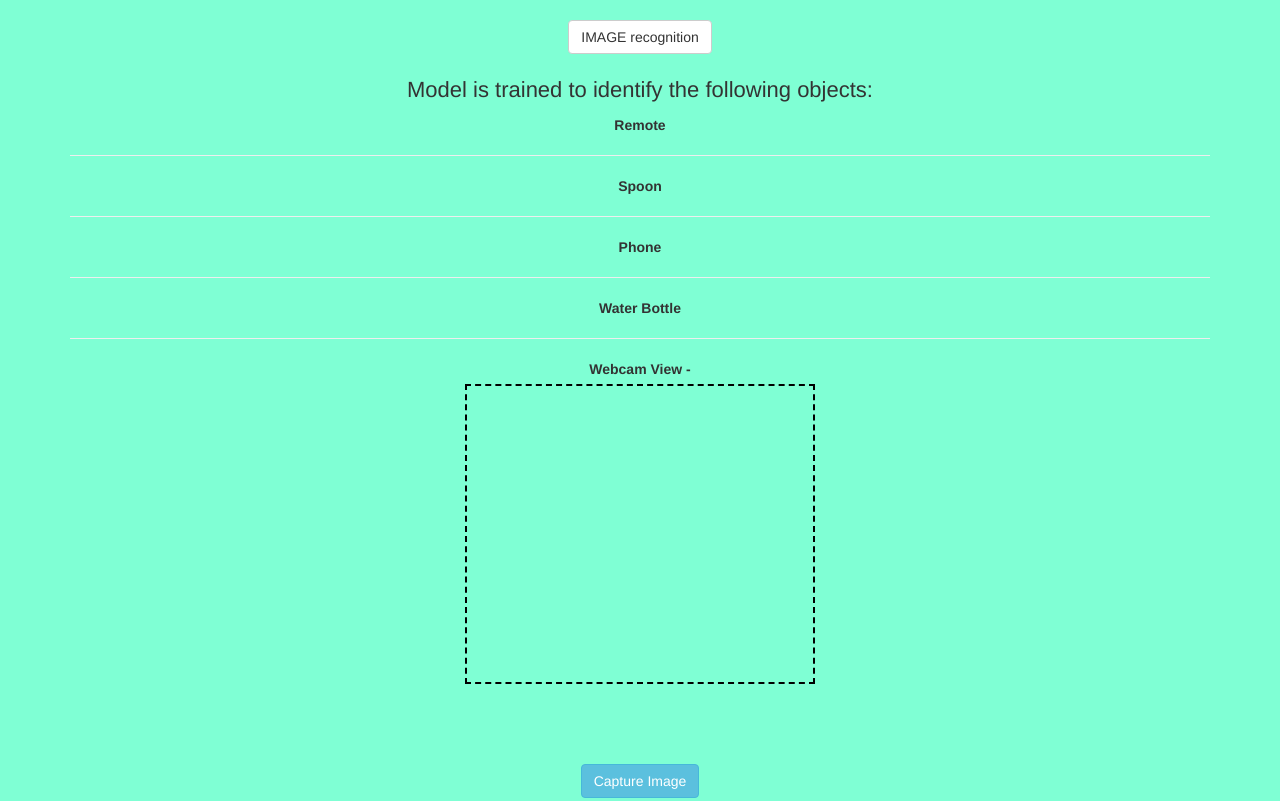
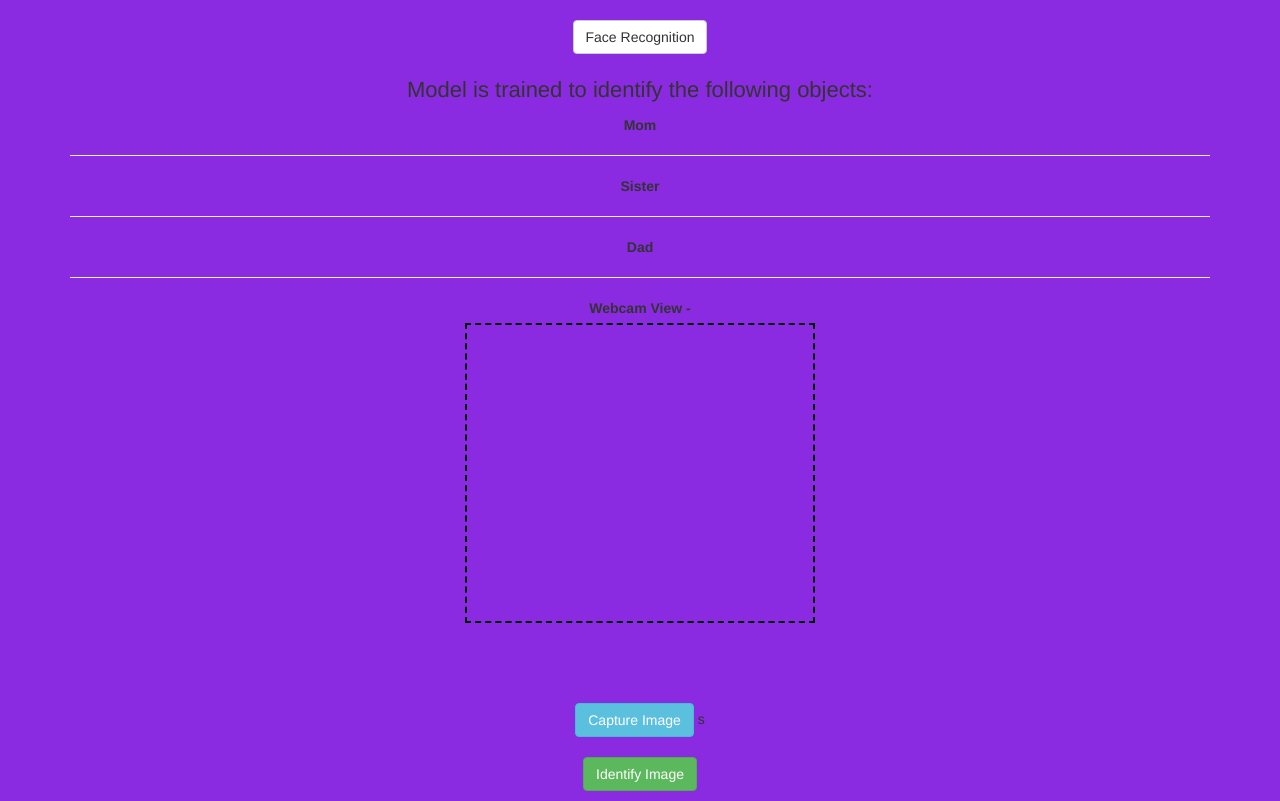
Before and after one commit to swagatika1224/Face-Recognition-App, a plain HTML site: page index.html in a window 1280 px wide. Shown: the top 801 px of the page. Drawn offline with nearby package versions, Linux system fonts and the light colour scheme; a script that the page names is missing.

Commit message:
Add files via upload

```diff
--- a/index.html
+++ b/index.html
@@ -1,7 +1,7 @@
 
 <html>
     <head>
-    <title>Image recognition</title>
+      <title>Face Recognition Web App</title>
       <meta name="viewport" content="width=device-width, initial-scale=1.0">
       <link rel="stylesheet" href="https://maxcdn.bootstrapcdn.com/bootstrap/3.4.0/css/bootstrap.min.css">
       <script src="https://ajax.googleapis.com/ajax/libs/jquery/3.4.1/jquery.min.js"></script>
@@ -17,18 +17,16 @@
     <div class="container">
 
       <center>
-    <h3 class="btn btn-default heading">IMAGE recognition</h3>
+      <h3 class="btn btn-default heading">Face Recognition</h3>
         <br><br>
 
         <p style="font-size: 22px;">Model is trained to identify the following objects: </p>
         <b class="name-of-objects">
-        Remote
+          Mom
           <hr>
-        Spoon
+          Sister
           <hr>
-        Phone
-        <hr>
-        Water Bottle
+          Dad
           <hr>
         </b>
 
@@ -38,7 +36,7 @@
         <div id="result"></div>
         <br><br>
         <button onclick="take_snapshot();" class="btn btn-info">Capture Image</button>
-      <br><br>
+       s <br><br>
         <button onclick="check();" class="btn btn-success">Identify Image</button>
         <br><br>
 
@@ -51,3 +49,5 @@
 
     </body>
   </html>
+
+ s
--- a/main.js
+++ b/main.js
@@ -1,4 +1,5 @@
-//https://teachablemachine.withgoogle.com/models/-ubKWHroe/
+//https://teachablemachine.withgoogle.com/models/PG1eZML88/
+
 Webcam.set({
     width:350,
     height:300,
--- a/style.css
+++ b/style.css
@@ -1,5 +1,5 @@
 body {
-background-color: aquamarine;
+background-color: blueviolet;
 text-align: center;
 }
 
```
Lines whose indentation alone changed are shown as unchanged.
